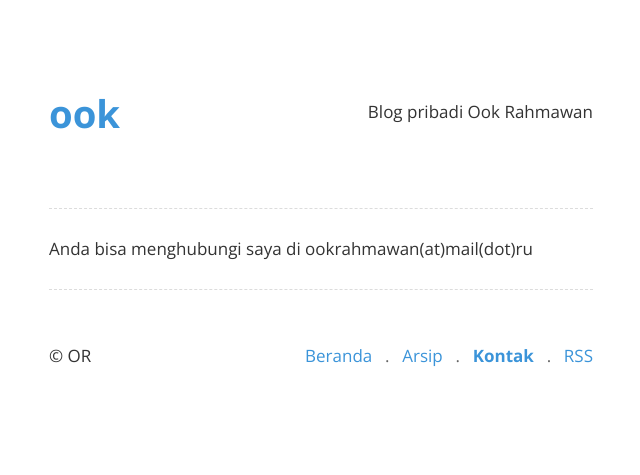
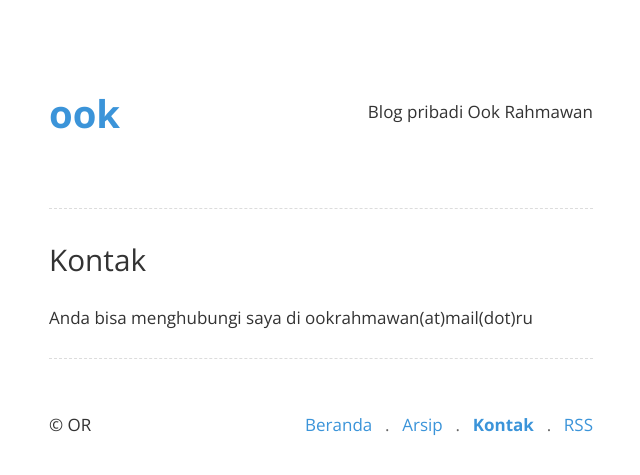
Before and after one commit to krhmwn/krhmwn.github.io, a Jekyll site: the page built from contact.html, in a window 1280 px wide. Shown: the top 475 px of the page, without its empty margins (319-959 px from the left). Built offline with Jekyll 4.4.1, drawn with Linux system fonts in a browser that asks for light colours.

Commit message:
Update V.1.0.3.

```diff
--- a/contact.html
+++ b/contact.html
@@ -5,6 +5,7 @@ title: null
 
 {% include header.html %}
 <article>
+<h2>Kontak</h2>
 <p>Anda bisa menghubungi saya di ookrahmawan(at)mail(dot)ru</p>
 </article>
 {% include footer.html %}
```
